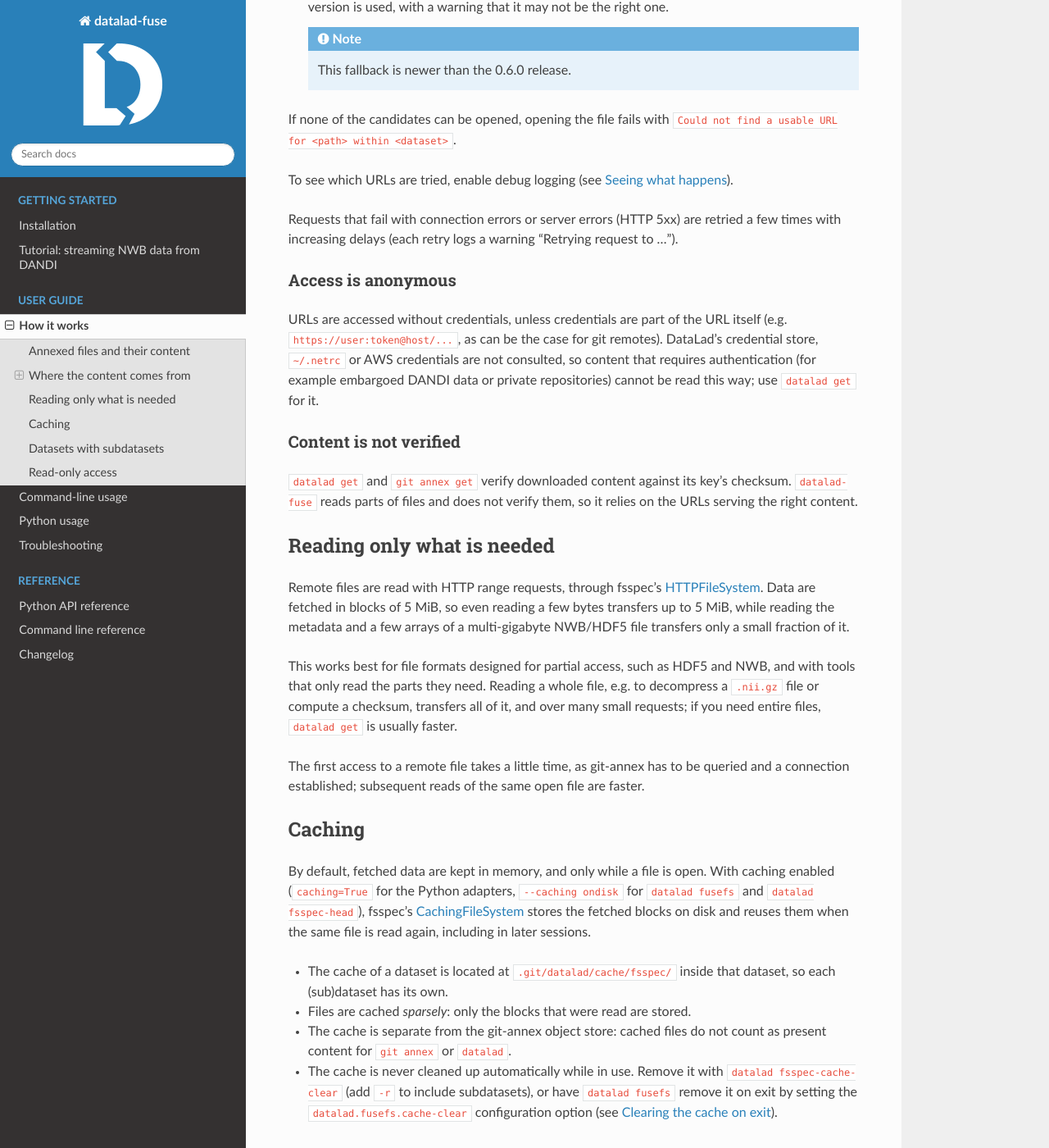
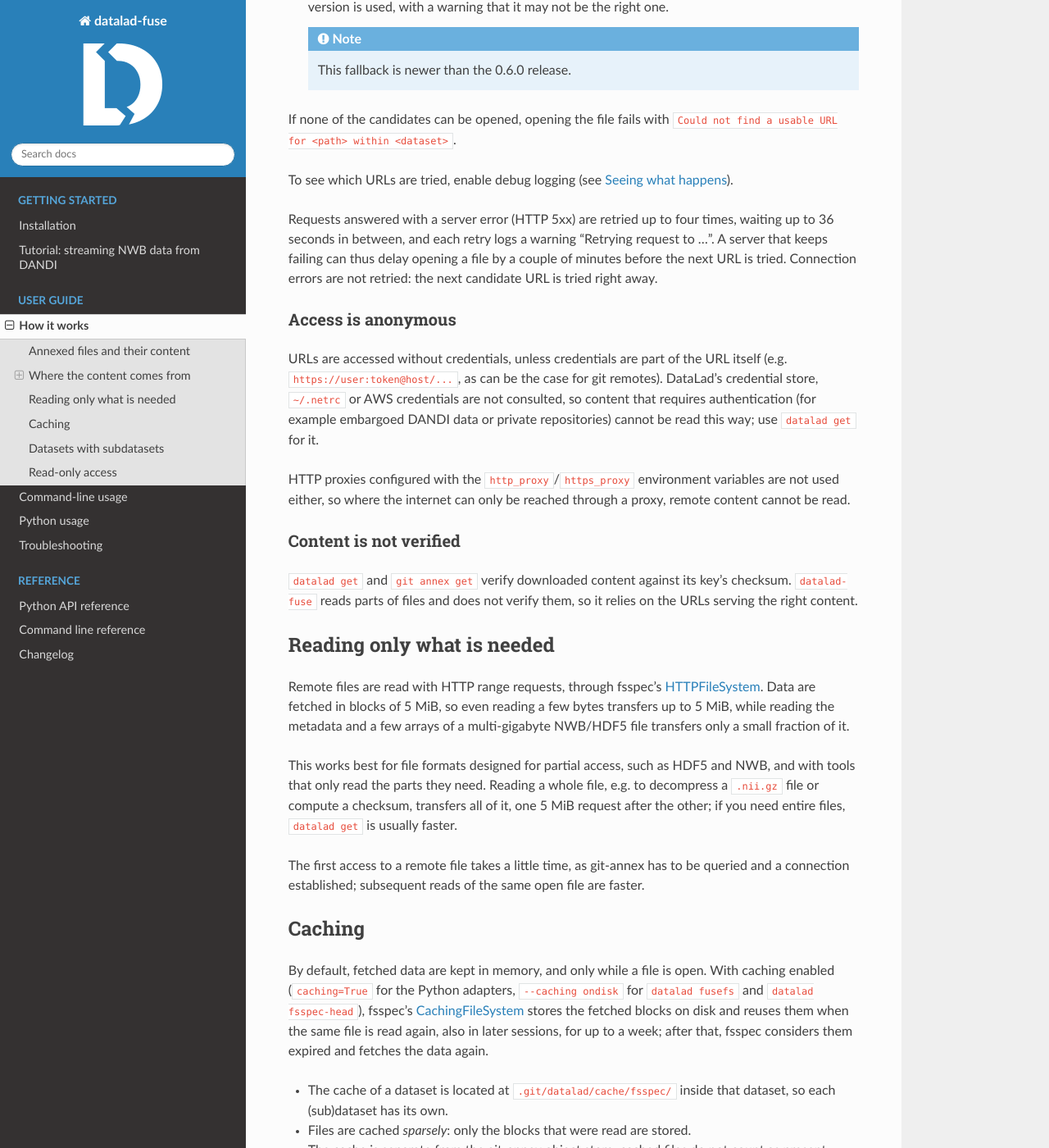
Before and after one commit to datalad/datalad-fuse, a Sphinx documentation site: the page built from docs/source/concepts.rst, in a window 1280 px wide and 1400 px high, scrolled down 1404 px. Shown: the whole window at 82% size. Built offline with Sphinx 7.4.7 and the Read the Docs theme 3.1.0, drawn with Linux system fonts in a browser that asks for light colours; pages that are not in the unit, such as notebooks, are missing from menus; some of the changed text lies outside the part shown.

Commit message:
DOC: address factual review of the documentation
- Retries: only HTTP 5xx responses are retried (up to 4 times, waiting
  up to 36 s); connection errors move on to the next URL
- FsspecAdapter needs an absolute root and absolute paths (relative
  spellings resolve to the wrong dataset with subdatasets)
- DataLadFUSE needs a path without symlinks; document the "Invalid
  argument" seen when `datalad fusefs -d` is given a symlinked path
- Mount attributes: size/mtime from key and commit only for files
  without content; --mode-transparent shows only those as symlinks
- Cache entries expire after a week (fsspec default); `visited`
  cache-clear only applies to mounts with --caching ondisk
- HTTP proxy environment variables are not used
- mknod passes through the mount; more precise mode_transparent docs
- docs CI installs libfuse2 so DataLadFUSE is documented with its
  real signature

Co-Authored-By: Claude Opus 5.5 <noreply@anthropic.com>
Claude-Session: https://claude.ai/code/session_01TZnKRgtotR2MqJqkzJfvRU

```diff
--- a/docs/source/concepts.rst
+++ b/docs/source/concepts.rst
@@ -82,9 +82,12 @@ If none of the candidates can be opened, opening the file fails with
 To see which URLs are tried, enable debug logging (see
 :ref:`troubleshooting-logging`).
 
-Requests that fail with connection errors or server errors (HTTP 5xx) are
-retried a few times with increasing delays (each retry logs a warning
-"Retrying request to ...").
+Requests answered with a server error (HTTP 5xx) are retried up to four
+times, waiting up to 36 seconds in between, and each retry logs a warning
+"Retrying request to ...".  A server that keeps failing can thus delay
+opening a file by a couple of minutes before the next URL is tried.
+Connection errors are not retried: the next candidate URL is tried right
+away.
 
 
 Access is anonymous
@@ -96,6 +99,10 @@ remotes).  DataLad's credential store, ``~/.netrc`` or AWS credentials are not
 consulted, so content that requires authentication (for example embargoed
 DANDI data or private repositories) cannot be read this way; use ``datalad
 get`` for it.
+
+HTTP proxies configured with the ``http_proxy``/``https_proxy`` environment
+variables are not used either, so where the internet can only be reached
+through a proxy, remote content cannot be read.
 
 Content is not verified
 -----------------------
@@ -117,8 +124,8 @@ NWB/HDF5 file transfers only a small fraction of it.
 
 This works best for file formats designed for partial access, such as HDF5
 and NWB, and with tools that only read the parts they need.  Reading a whole file, e.g. to decompress a ``.nii.gz`` file or compute
-a checksum, transfers all of it, and over many small requests; if you need
-entire files, ``datalad get`` is usually faster.
+a checksum, transfers all of it, one 5 MiB request after the other; if you
+need entire files, ``datalad get`` is usually faster.
 
 The first access to a remote file takes a little time, as git-annex has to be
 queried and a connection established; subsequent reads of the same open file
@@ -136,14 +143,15 @@ ondisk`` for ``datalad fusefs`` and ``datalad fsspec-head``), fsspec's
 `CachingFileSystem
 <https://filesystem-spec.readthedocs.io/en/latest/api.html#fsspec.implementations.cached.CachingFileSystem>`_
 stores the fetched blocks on disk and reuses them when the same file is read
-again, including in later sessions.
+again, also in later sessions, for up to a week; after that, fsspec considers
+them expired and fetches the data again.
 
 - The cache of a dataset is located at ``.git/datalad/cache/fsspec/`` inside
   that dataset, so each (sub)dataset has its own.
 - Files are cached *sparsely*: only the blocks that were read are stored.
 - The cache is separate from the git-annex object store: cached files do not
   count as present content for ``git annex`` or ``datalad``.
-- The cache is never cleaned up automatically while in use.  Remove it with
+- The cache does not shrink by itself.  Remove it with
   ``datalad fsspec-cache-clear`` (add ``-r`` to include subdatasets), or have
   ``datalad fusefs`` remove it on exit by setting the
   ``datalad.fusefs.cache-clear`` configuration option (see
@@ -166,6 +174,8 @@ first, without getting any content, for example:
    $ datalad get -n -d . path/to/subdataset
 
 
+.. _concepts-read-only:
+
 Read-only access
 ================
 
--- a/docs/source/tutorial.rst
+++ b/docs/source/tutorial.rst
@@ -248,7 +248,8 @@ Keep fetched data in a cache
 
 By default, fetched data are kept in memory only while a file is open, so
 opening the file again fetches the data again.  With caching enabled, they
-are stored in a cache on disk and reused, also across sessions:
+are stored in a cache on disk and reused, also across sessions (for up to a
+week):
 
 .. code-block:: python
 
```
Also changed, not shown: other parts of docs/source/concepts.rst (+3 -2 lines), docs/source/cli.rst (+12 -9 lines), docs/source/python.rst (+7 -9 lines), docs/source/troubleshooting.rst (+17 -8 lines), 3 other files.
